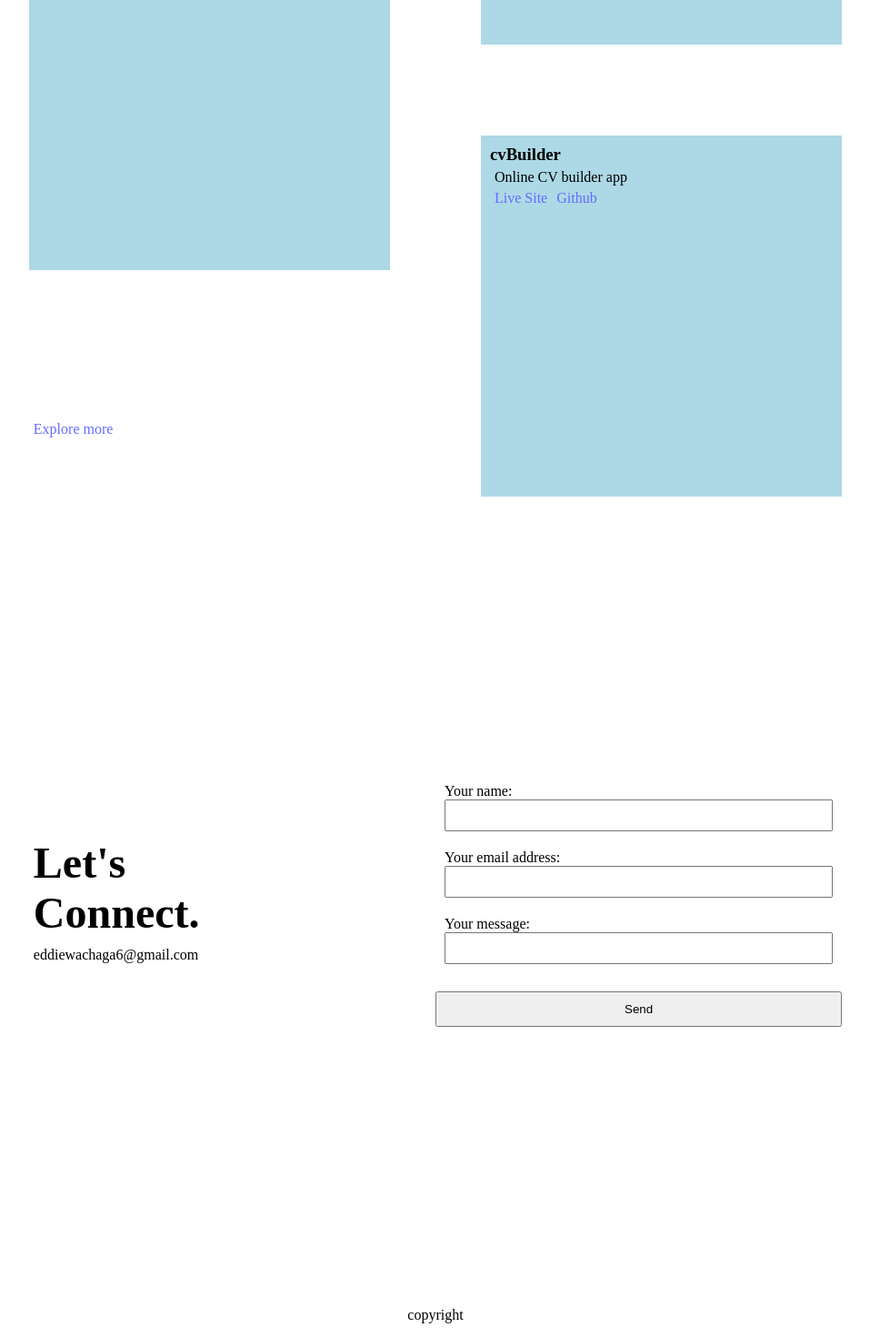
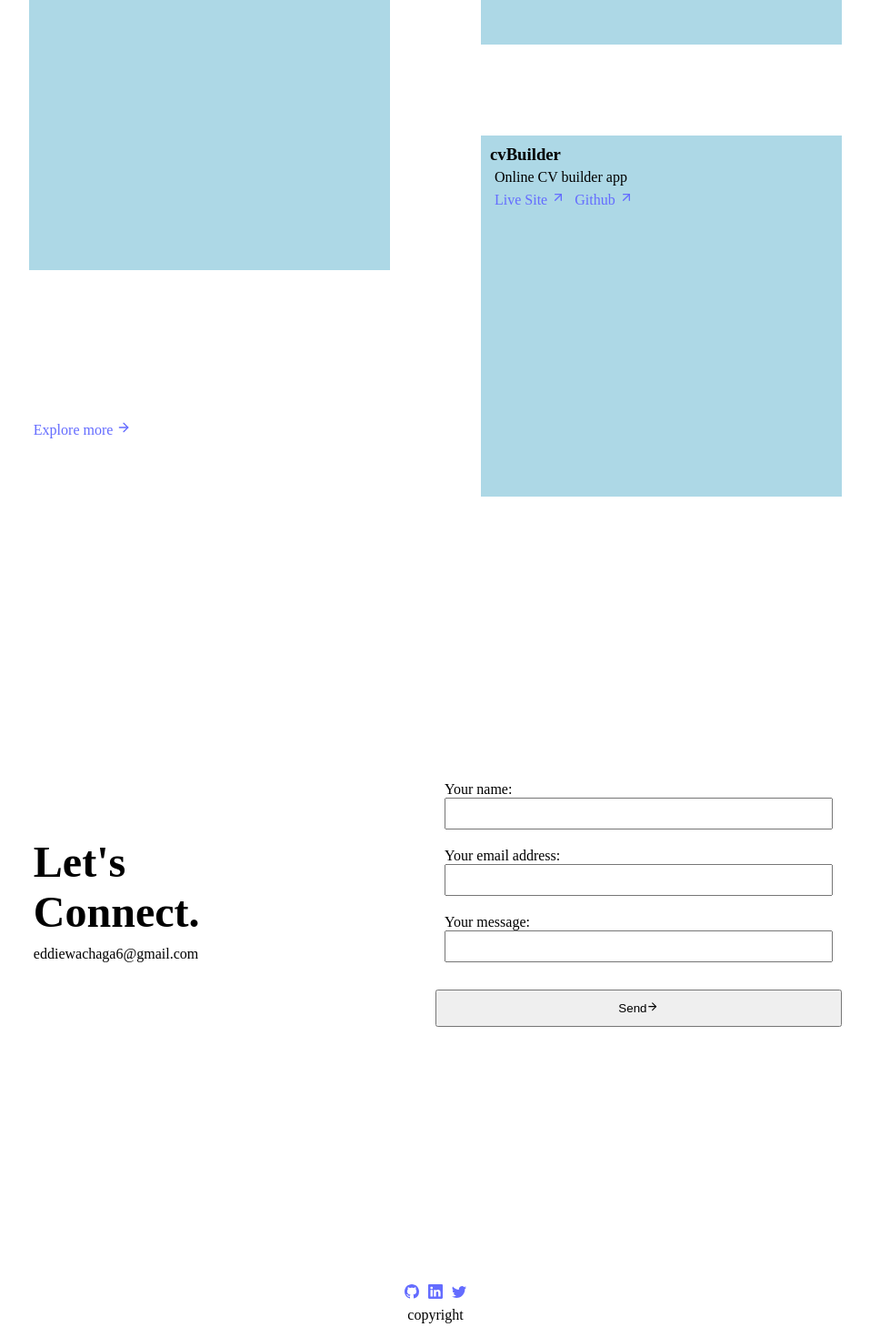
Before and after one commit to Eddie-Thiiru/portfolio, a React (Vite) app: page / in a window 1280 px wide. Shown: the part 2257-3727 px from the top of the page at 91% size, without its empty margins (161-1118 px from the left). Built offline with nearby package versions, Linux system fonts and the light colour scheme.

Commit message:
Add react-icons package and add icons

```diff
--- a/package.json
+++ b/package.json
@@ -13,6 +13,8 @@
   "dependencies": {
     "react": "^18.2.0",
     "react-dom": "^18.2.0",
+    "react-icon": "^1.0.0",
+    "react-icons": "^4.10.1",
     "react-router-dom": "^6.15.0",
     "react-scroll": "^1.8.9"
   },
--- a/src/components/Footer.jsx
+++ b/src/components/Footer.jsx
@@ -1,3 +1,5 @@
+import { BsGithub, BsLinkedin, BsTwitter } from "react-icons/bs";
+import { FiArrowRight } from "react-icons/fi";
 import "../styles/Footer.css";
 
 const Footer = () => {
@@ -28,6 +30,7 @@ const Footer = () => {
             </label>
             <button type="submit" className="sendBtn">
               Send
+              <FiArrowRight />
             </button>
           </form>
         </div>
@@ -35,13 +38,13 @@ const Footer = () => {
       <div className="footerTwo">
         <nav className="socialLinks">
           <a href="#">
-            <img src="" alt="" />
+            <BsGithub />
           </a>
           <a href="#">
-            <img src="" alt="" />
+            <BsLinkedin />
           </a>
           <a href="#">
-            <img src="" alt="" />
+            <BsTwitter />
           </a>
         </nav>
         <p>copyright</p>
--- a/src/components/Projects.jsx
+++ b/src/components/Projects.jsx
@@ -1,3 +1,4 @@
+import { FiArrowRight, FiArrowUpRight } from "react-icons/fi";
 import "../styles/Projects.css";
 
 const ProjectCard = ({
@@ -16,8 +17,12 @@ const ProjectCard = ({
           <p>{description}</p>
         </div>
         <nav className="projectLinks">
-          <a href={site}>Live Site</a>
-          <a href={github}>Github</a>
+          <a href={site}>
+            Live Site <FiArrowUpRight />
+          </a>
+          <a href={github}>
+            Github <FiArrowUpRight />
+          </a>
         </nav>
       </header>
       <div className="projectImgWrapper">
@@ -55,7 +60,9 @@ const Projects = () => {
         imageURL=""
         className="project3"
       />
-      <a href="">Explore more</a>
+      <a href="">
+        Explore more <FiArrowRight />
+      </a>
     </section>
   );
 };
```
Also changed, not shown: 1 other file (tests, documents, lock files or other folders).
